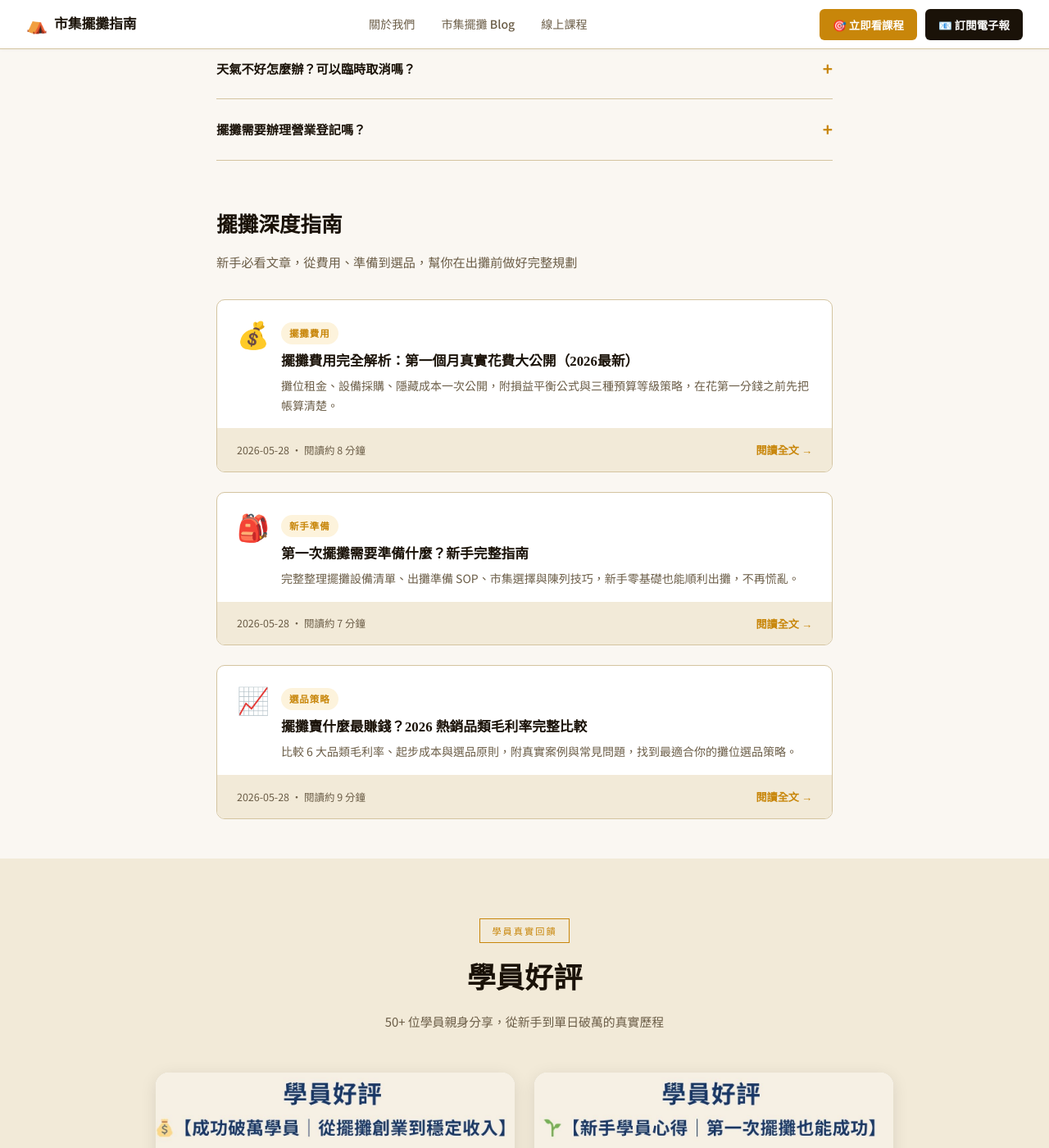
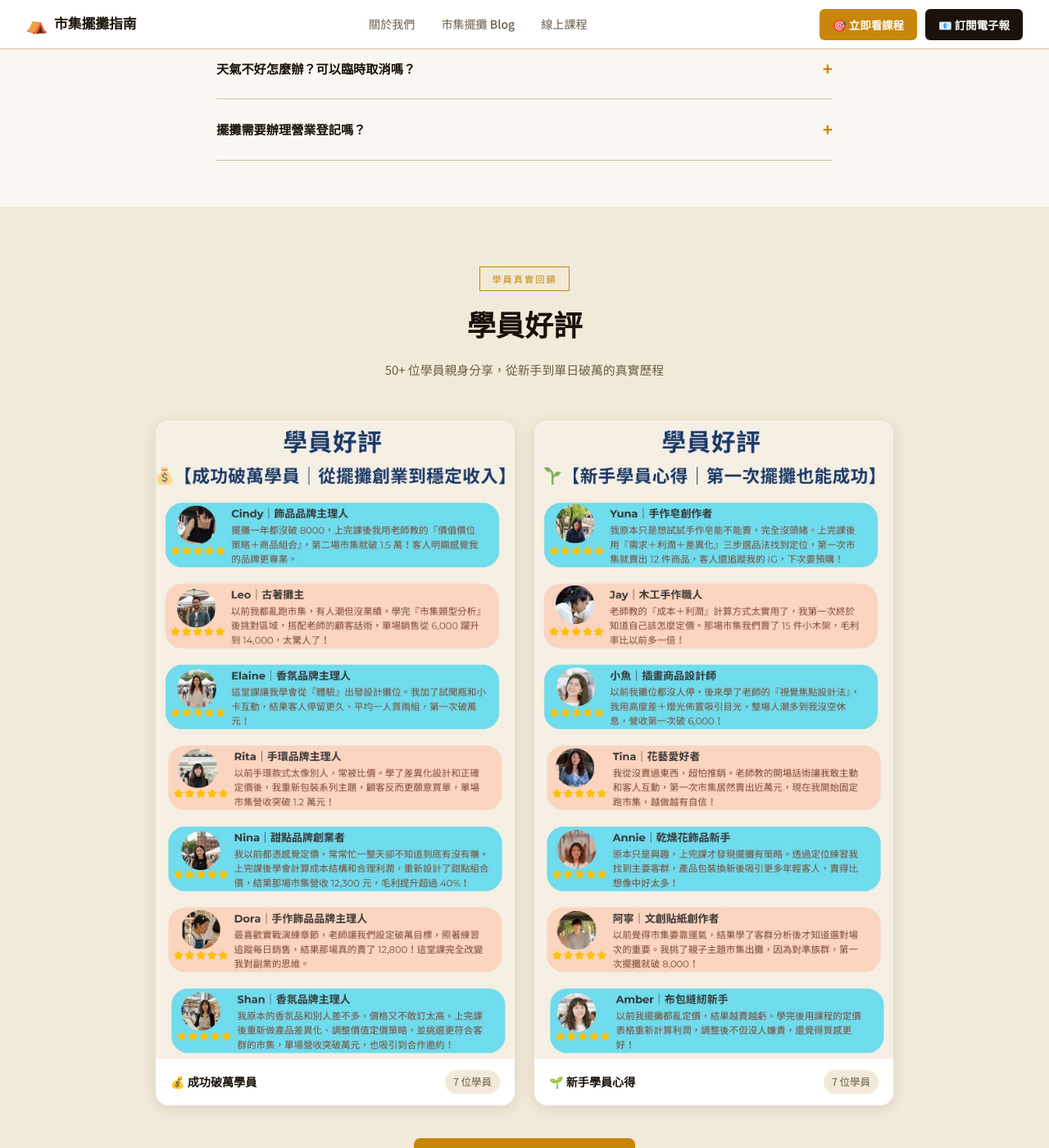
Before and after one commit to bwyt0207/market-stall-guide, a Jekyll site: the page index.html, which Jekyll copies as it is, in a window 1280 px wide and 1400 px high, scrolled down 9469 px. Shown: the whole window at 82% size. Built offline with Jekyll 4.4.1, drawn with Linux system fonts in a browser that asks for light colours.

Commit message:
Remove blog article section from homepage

```diff
--- a/index.html
+++ b/index.html
@@ -1049,63 +1049,6 @@
 
 </div><!-- end page-wrap -->
 
-<!-- BLOG SECTION -->
-<div class="page-wrap" id="blog">
-  <section class="blog-section">
-    <div class="blog-section-header">
-      <h2>擺攤深度指南</h2>
-      <p>新手必看文章，從費用、準備到選品，幫你在出攤前做好完整規劃</p>
-    </div>
-    <div class="blog-grid">
-
-      <a href="/market-stall-guide/articles/market-stall-cost/" class="blog-card">
-        <div class="blog-card-top">
-          <span class="blog-card-icon">💰</span>
-          <div>
-            <span class="blog-card-tag">擺攤費用</span>
-            <div class="blog-card-title">擺攤費用完全解析：第一個月真實花費大公開（2026最新）</div>
-            <div class="blog-card-desc">攤位租金、設備採購、隱藏成本一次公開，附損益平衡公式與三種預算等級策略，在花第一分錢之前先把帳算清楚。</div>
-          </div>
-        </div>
-        <div class="blog-card-footer">
-          <span class="blog-card-meta">2026-05-28 · 閱讀約 8 分鐘</span>
-          <span class="blog-card-cta">閱讀全文 →</span>
-        </div>
-      </a>
-
-      <a href="/market-stall-guide/articles/first-time-market-stall/" class="blog-card">
-        <div class="blog-card-top">
-          <span class="blog-card-icon">🎒</span>
-          <div>
-            <span class="blog-card-tag">新手準備</span>
-            <div class="blog-card-title">第一次擺攤需要準備什麼？新手完整指南</div>
-            <div class="blog-card-desc">完整整理擺攤設備清單、出攤準備 SOP、市集選擇與陳列技巧，新手零基礎也能順利出攤，不再慌亂。</div>
-          </div>
-        </div>
-        <div class="blog-card-footer">
-          <span class="blog-card-meta">2026-05-28 · 閱讀約 7 分鐘</span>
-          <span class="blog-card-cta">閱讀全文 →</span>
-        </div>
-      </a>
-
-      <a href="/market-stall-guide/articles/best-products-to-sell-at-market/" class="blog-card">
-        <div class="blog-card-top">
-          <span class="blog-card-icon">📈</span>
-          <div>
-            <span class="blog-card-tag">選品策略</span>
-            <div class="blog-card-title">擺攤賣什麼最賺錢？2026 熱銷品類毛利率完整比較</div>
-            <div class="blog-card-desc">比較 6 大品類毛利率、起步成本與選品原則，附真實案例與常見問題，找到最適合你的攤位選品策略。</div>
-          </div>
-        </div>
-        <div class="blog-card-footer">
-          <span class="blog-card-meta">2026-05-28 · 閱讀約 9 分鐘</span>
-          <span class="blog-card-cta">閱讀全文 →</span>
-        </div>
-      </a>
-
-    </div>
-  </section>
-</div>
 
 <!-- STUDENT TESTIMONIALS -->
 <section class="testimonials-section">
```
